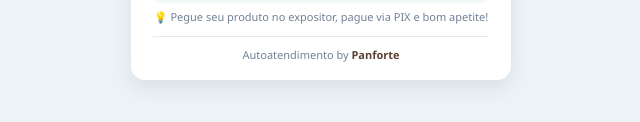
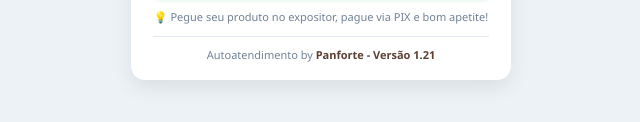
Before and after one commit to comercialpanforte/Site-vendas, a website: page index.html in a window 1280 px wide. Shown: the part 648-770 px from the top of the page, 319-959 px from the left. Drawn offline with Linux system fonts and the light colour scheme; no server answers.

Commit message:
Update index.html

```diff
--- a/index.html
+++ b/index.html
@@ -272,7 +272,7 @@
 
         <!-- Rodapé / Assinatura -->
         <div class="footer-assinatura">
-            Autoatendimento by <strong>Panforte</strong>
+            Autoatendimento by <strong>Panforte - Versão 1.21</strong>
         </div>
     </div>
 
```
